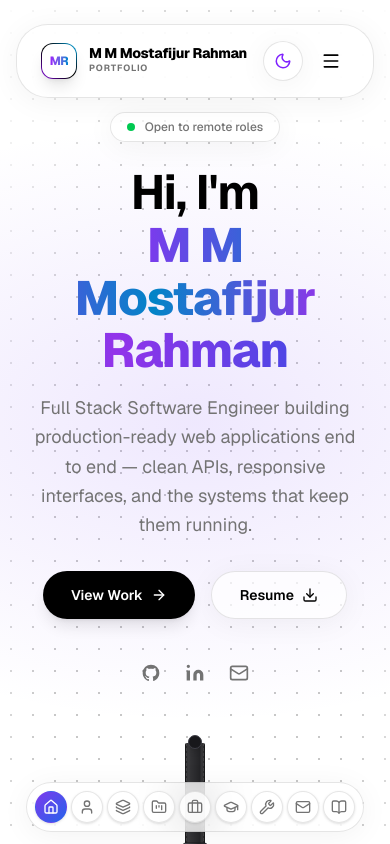
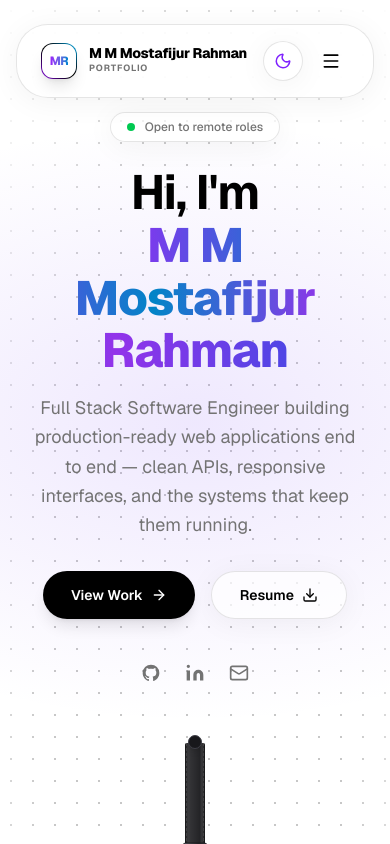
Before and after one commit to rahmanmostafijur/portfolio, a React (Vite) app: page / in a window 390 px wide. Shown: the top 844 px of the page. Built offline with nearby package versions, Linux system fonts and the light colour scheme.

Commit message:
feat(nav): hide navbar on scroll, show dock past the hero, default to light theme
Matches the reference template: the top bar slides away after 80px on md+
screens, the section dock appears after 400px and is not shown on phones,
and first visits start in light mode regardless of the OS preference.

```diff
--- a/index.html
+++ b/index.html
@@ -7,8 +7,7 @@
     <meta name="description" content="Portfolio of M M Mostafijur Rahman, a Full Stack Software Engineer building production-ready web applications with Python, FastAPI, React and PostgreSQL." />
     <meta name="author" content="M M Mostafijur Rahman" />
     <link rel="canonical" href="https://mostafij.vercel.app/" />
-    <meta name="theme-color" content="#fafafa" media="(prefers-color-scheme: light)" />
-    <meta name="theme-color" content="#09090b" media="(prefers-color-scheme: dark)" />
+    <meta name="theme-color" content="#ffffff" />
 
     <link rel="preload" href="/fonts/geist-latin-wght-normal.woff2" as="font" type="font/woff2" crossorigin />
 
@@ -48,13 +47,12 @@
     </script>
 
     <script>
-      // Apply the saved theme (or the OS preference on a first visit) before first paint.
+      // Apply the saved theme before first paint. First visits start light, whatever the OS prefers.
       // Storage key must match THEME_STORAGE_KEY in src/lib/theme.ts
       (function () {
         try {
           var saved = localStorage.getItem('theme-v2');
-          var dark = saved ? saved === 'dark' : window.matchMedia('(prefers-color-scheme: dark)').matches;
-          document.documentElement.classList.toggle('dark', dark);
+          document.documentElement.classList.toggle('dark', saved === 'dark');
         } catch (e) {}
       })();
     </script>
--- a/src/components/layout/DockNav.tsx
+++ b/src/components/layout/DockNav.tsx
@@ -16,6 +16,7 @@ import { blogLink, dockLinks, type SectionId } from '@/data/profile';
 import { useSectionNavigation } from '@/hooks/useSectionNavigation';
 import { useActiveSection } from '@/hooks/useActiveSection';
 import { useMediaQuery } from '@/hooks/useMediaQuery';
+import { useScrolledPast } from '@/hooks/useScrolledPast';
 import Dock, { type DockItemData } from '@/components/lightswind/dock';
 
 const sectionIcons: Record<SectionId, LucideIcon> = {
@@ -31,6 +32,9 @@ const sectionIcons: Record<SectionId, LucideIcon> = {
 
 const sectionIds = dockLinks.map((link) => link.id);
 
+// The dock replaces the navbar once the visitor scrolls past the top of the hero
+const SHOW_AFTER_PX = 400;
+
 export default function DockNav() {
   const { pathname } = useLocation();
   const navigate = useNavigate();
@@ -38,8 +42,9 @@ export default function DockNav() {
   const isHome = pathname === '/';
   const isBlog = pathname.startsWith(blogLink.to);
   const activeSection = useActiveSection(sectionIds, isHome);
-  const isWide = useMediaQuery('(min-width: 640px)');
-  const iconClass = isWide ? 'size-5' : 'size-4';
+  // Phones keep the navbar and its menu instead
+  const isDockScreen = useMediaQuery('(min-width: 768px)');
+  const isScrolled = useScrolledPast(SHOW_AFTER_PX);
 
   const items = useMemo<DockItemData[]>(() => {
     const sections = dockLinks.map((link): DockItemData => {
@@ -48,7 +53,7 @@ export default function DockNav() {
         id: link.id,
         label: link.label,
         href: `/#${link.id}`,
-        icon: <Icon aria-hidden className={iconClass} />,
+        icon: <Icon aria-hidden className="size-5" />,
         onSelect: () => goToSection(link.id),
         current: activeSection === link.id ? 'location' : undefined,
       };
@@ -60,12 +65,14 @@ export default function DockNav() {
         id: 'blog',
         label: blogLink.label,
         href: blogLink.to,
-        icon: <BookOpen aria-hidden className={iconClass} />,
+        icon: <BookOpen aria-hidden className="size-5" />,
         onSelect: () => navigate(blogLink.to),
         current: isBlog ? 'page' : undefined,
       },
     ];
-  }, [activeSection, goToSection, iconClass, isBlog, navigate]);
+  }, [activeSection, goToSection, isBlog, navigate]);
 
-  return <Dock items={items} label="Section dock" baseItemSize={isWide ? 44 : 32} />;
+  if (!isDockScreen) return null;
+
+  return <Dock items={items} label="Section dock" isHidden={!isScrolled} />;
 }
--- a/src/components/layout/Navbar.tsx
+++ b/src/components/layout/Navbar.tsx
@@ -4,6 +4,8 @@ import { Menu, X } from 'lucide-react';
 import { blogLink, navLinks, profile, type SectionId } from '@/data/profile';
 import { useSectionNavigation } from '@/hooks/useSectionNavigation';
 import { useActiveSection } from '@/hooks/useActiveSection';
+import { useMediaQuery } from '@/hooks/useMediaQuery';
+import { useScrolledPast } from '@/hooks/useScrolledPast';
 import { ToggleTheme } from '@/components/lightswind/toggle-theme';
 import LogoBadge from '@/components/ui/LogoBadge';
 import { cn } from '@/lib/utils';
@@ -11,6 +13,9 @@ import { cn } from '@/lib/utils';
 const sectionIds = navLinks.map((link) => link.id);
 
 const linkClass = 'transition-colors hover:text-foreground';
+
+// Past this offset the bar slides away on md+ screens, where the dock takes over navigation
+const HIDE_AFTER_PX = 80;
 
 function ActiveBar({ isActive }: { isActive: boolean }) {
   return (
@@ -29,6 +34,12 @@ export default function Navbar() {
   const { pathname } = useLocation();
   const activeSection = useActiveSection(sectionIds, pathname === '/');
   const [isMenuOpen, setIsMenuOpen] = useState(false);
+  const isScrolled = useScrolledPast(HIDE_AFTER_PX);
+  const isDockScreen = useMediaQuery('(min-width: 768px)');
+  const isHidden = isScrolled && isDockScreen;
+
+  // A hidden bar must not keep its menu open
+  if (isHidden && isMenuOpen) setIsMenuOpen(false);
 
   // Close the mobile menu with Escape
   useEffect(() => {
@@ -49,7 +60,13 @@ export default function Navbar() {
   };
 
   return (
-    <header className="fixed inset-x-0 top-6 z-50 flex justify-center px-4">
+    <header
+      inert={isHidden}
+      className={cn(
+        'fixed inset-x-0 top-6 z-50 flex justify-center px-4 transition-all duration-300 ease-out',
+        isHidden && 'pointer-events-none -translate-y-[calc(100%+1.5rem)] opacity-0',
+      )}
+    >
       <div className="glass-panel glass-blur w-full max-w-7xl rounded-[2rem] shadow-xl">
         <nav aria-label="Primary" className="flex items-center justify-between gap-4 px-6 py-4">
           <a
--- a/src/components/lightswind/dock.tsx
+++ b/src/components/lightswind/dock.tsx
@@ -32,6 +32,8 @@ interface DockProps {
   magnification?: number;
   /** Distance in px over which magnification spreads to neighbours */
   distance?: number;
+  /** Slide the dock out of view and take it out of the tab order */
+  isHidden?: boolean;
 }
 
 function useDockItemSize(
@@ -113,6 +115,7 @@ export default function Dock({
   baseItemSize = 44,
   magnification = 60,
   distance = 140,
+  isHidden = false,
 }: DockProps) {
   const mouseX = useMotionValue(Number.POSITIVE_INFINITY);
   const reduceMotion = useReducedMotion();
@@ -121,14 +124,19 @@ export default function Dock({
   return (
     <nav
       aria-label={label}
-      className={cn("pointer-events-none fixed inset-x-0 bottom-3 z-40 flex justify-center px-2", className)}
+      inert={isHidden}
+      className={cn(
+        "pointer-events-none fixed inset-x-0 bottom-3 z-40 flex justify-center px-2 transition-all duration-300 ease-out",
+        isHidden && "translate-y-[150%] opacity-0",
+        className,
+      )}
     >
       <ul
         onPointerMove={(event) => {
           if (canMagnify && event.pointerType === "mouse") mouseX.set(event.clientX);
         }}
         onPointerLeave={() => mouseX.set(Number.POSITIVE_INFINITY)}
-        className="glass-panel glass-blur pointer-events-auto flex items-end gap-1 rounded-[1.75rem] p-2 shadow-xl sm:gap-2"
+        className={cn("glass-panel glass-blur flex items-end gap-1 rounded-[1.75rem] p-2 shadow-xl sm:gap-2", !isHidden && "pointer-events-auto")}
         style={{ height: baseItemSize + 18 }}
       >
         {items.map((item) => (
--- /dev/null
+++ b/src/hooks/useScrolledPast.ts
@@ -0,0 +1,15 @@
+import { useCallback, useSyncExternalStore } from 'react';
+
+/** True once the page has scrolled more than `offset` px. Always false on the server. */
+export function useScrolledPast(offset: number): boolean {
+  const subscribe = useCallback((onChange: () => void) => {
+    window.addEventListener('scroll', onChange, { passive: true });
+    return () => window.removeEventListener('scroll', onChange);
+  }, []);
+
+  return useSyncExternalStore(
+    subscribe,
+    () => window.scrollY > offset,
+    () => false,
+  );
+}
```
